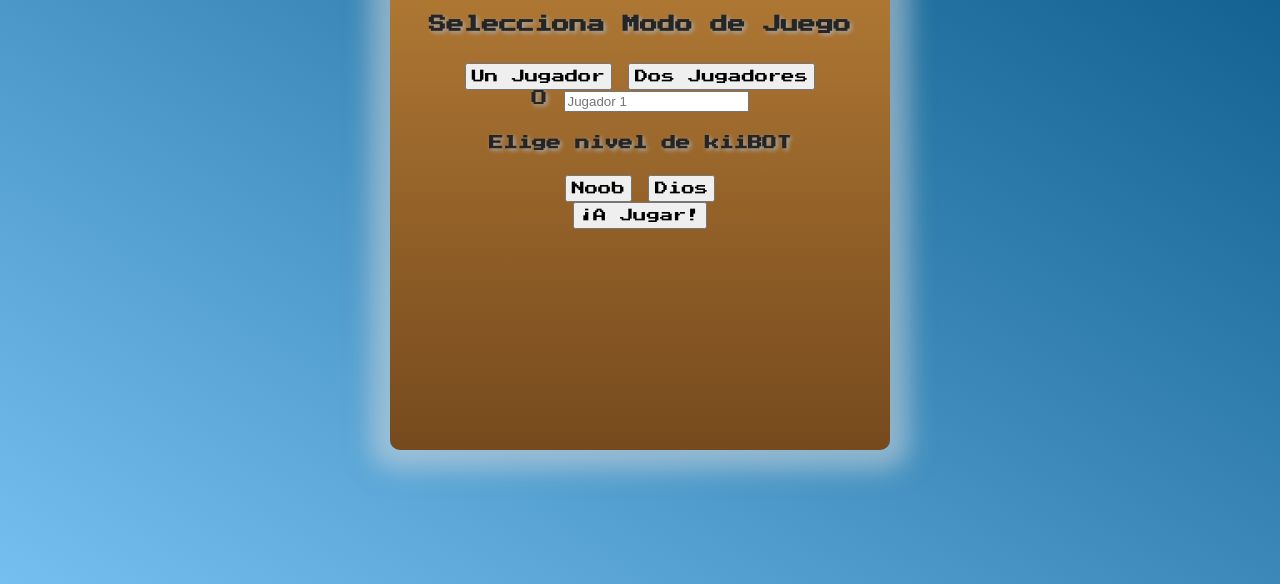
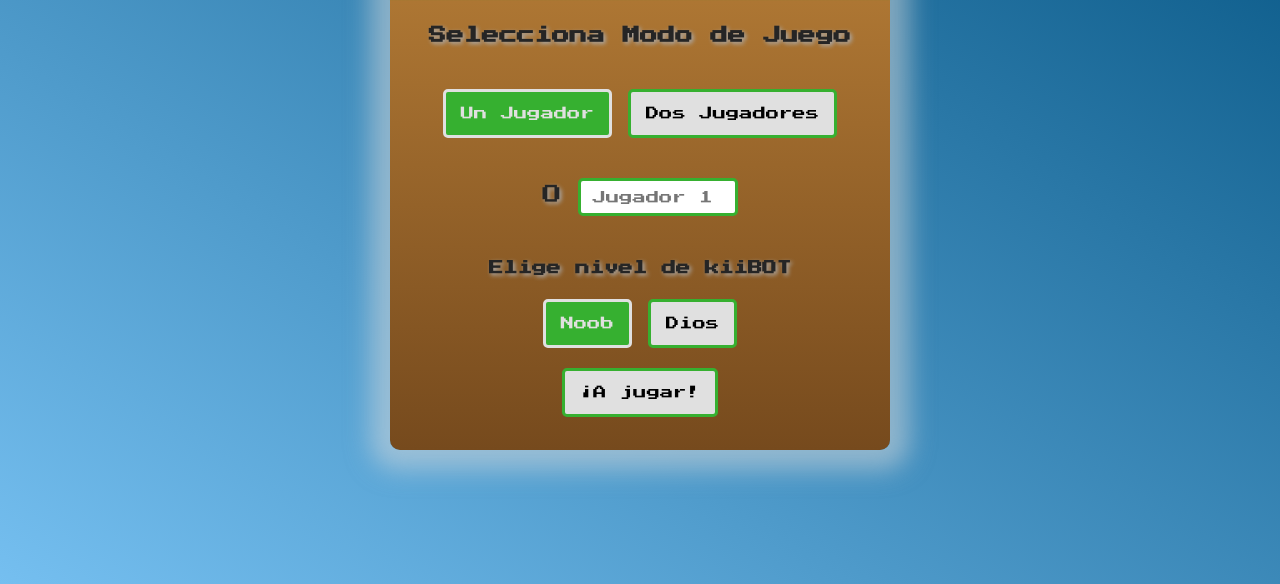
Before and after one commit to joan-kii/tic-tac-toe, a plain HTML site: page index.html in a window 1280 px wide. Shown: the part 216-800 px from the top of the page. Drawn offline with Linux system fonts and the light colour scheme.

Commit message:
estilos botones

```diff
--- a/index.html
+++ b/index.html
@@ -33,11 +33,11 @@
                 <div id="difficultyAI" class="buttonsDifficulty" active>
                     <h3 class="titleAI">Elige nivel de kiiBOT</h3>
                     <button id="easy" selected>Noob</button>
-                    <button id="hard" selected>Dios</button>
+                    <button id="hard">Dios</button>
                 </div>
                 </div>
 
-                <button id="playNow">¡A Jugar!</button>
+                <button id="playNow">¡A jugar!</button>
             </div>
         </div>
         <div id="game" class="game" hidden>
--- a/style.css
+++ b/style.css
@@ -1,5 +1,6 @@
 html {
     height: 100%;
+    width: 100%;
 }
 
 body {
@@ -10,12 +11,35 @@
 }
 
 button {
+    background-color: #e0e0e0;
     text-decoration: none;
     font-family: inherit;
     cursor: pointer;
-    padding: 5px;
+    padding: 15px;
+    border: 3px solid #36b030;
+    border-radius: 5px;
 }
 
+button:hover, button[selected] {
+    background-color: #36b030;
+    color: #e0e0e0;
+    border: 3px solid #e0e0e0;
+}
+
+input {
+    font-family: inherit;
+    border: 3px solid #36b030;
+    border-radius: 5px;
+    height: 30px;
+    width: 150px;
+    text-indent: 10px;
+    margin-bottom: 20px;
+}
+
+label {
+    font-size: 1.2em;
+    margin-top: 5px;
+}
 .container {
     background-image: linear-gradient(to top, #764a1d, #b77e37);
     width: 500px;
@@ -29,17 +53,25 @@
 }
 
 .title{
+    height: 50px;
     color: #e0e0e0;
     font-size: 1.5em;
     background-color: #36b030;
-    padding: 20px;
+    padding-top: 25px;
     border-radius: 10px 10px 0px 0px;
     text-shadow: 2px 2px 4px #000000;
+    box-shadow:0px 3px 3px #36b030;
+}
+
+.selectMode {
+    padding-bottom: 20px;
+    margin-bottom: 20px;
 }
 
 .subtitle {
     font-size: 1.1em;
     padding: 15px;
+    margin-bottom: 30px;
 }
 
 .titleAI {
@@ -59,3 +91,7 @@
 .cell {
     border: 1px solid;
 }
+
+.buttonsDifficulty {
+    margin-bottom: 20px;
+}
```
